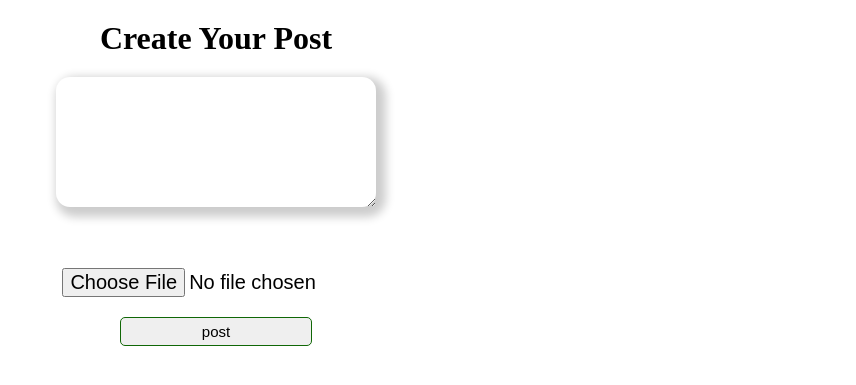
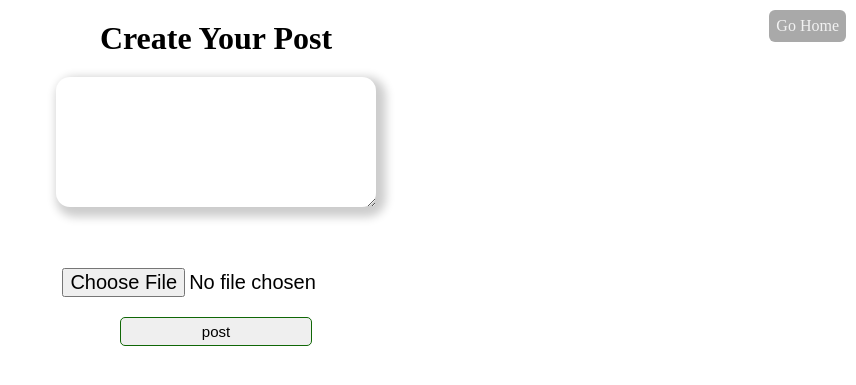
Before and after one commit to ibrahimjml/php-project, a PHP site: page /create-post.php in a window 1280 px wide. Shown: the top 385 px of the page, without its empty margins (424-1280 px from the left). Run offline with PHP 8.4, Linux system fonts and the light colour scheme; the visitor is signed in with stand-in values (Sample User, id 1).

Commit message:
Update create-post.php

```diff
--- a/create-post.php
+++ b/create-post.php
@@ -44,7 +44,7 @@ if(!isset($_SESSION['islogged']) || !$_SESSION['islogged'] ){
   }
 
   ?>
-  <!-- <button class="btn"><a href="home.php">Go Home</a></button> -->
+   <button class="btn"><a href="home.php">Go Home</a></button>
   <script>
     const input = document.getElementById('select_post_img');
     input.addEventListener("change",preview);
```
